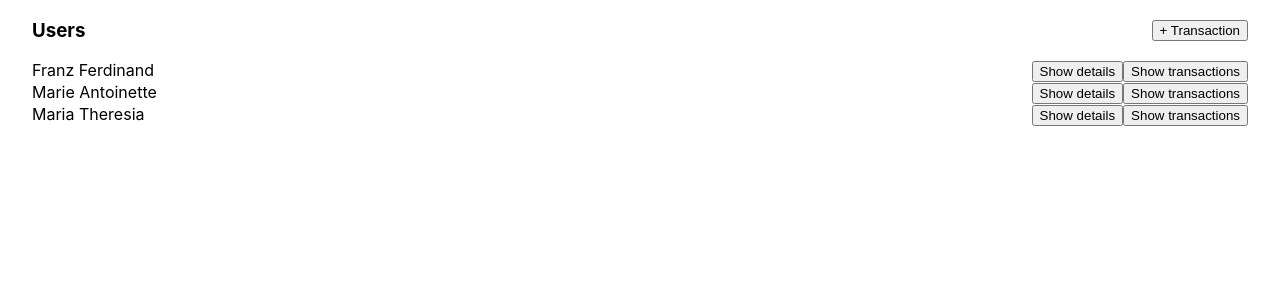
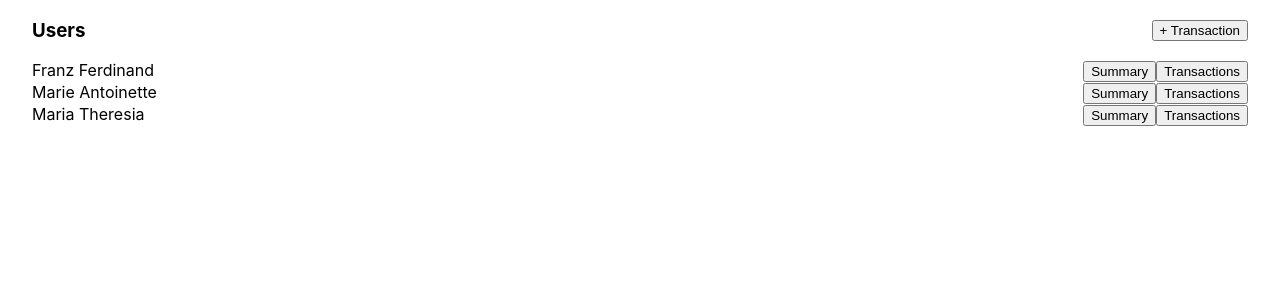
Before and after one commit to danielbartsch/salamantex-showcase, a React (Create React App) app: page / in a window 1280 px wide. Shown: the top 300 px of the page. Built offline with nearby package versions, Linux system fonts and the light colour scheme.

Commit message:
show latest transactions first

```diff
--- a/src/components/User.tsx
+++ b/src/components/User.tsx
@@ -1,5 +1,5 @@
 import * as React from "react"
-import { map } from "lodash"
+import { map, sortBy } from "lodash"
 import { CurrencyType } from "./CurrencyType"
 import { UserRepresentation } from "./UserRepresentation"
 import { Modal } from "./Modal"
@@ -12,29 +12,29 @@ import { DatabaseContext } from "../globals"
 import { getBalance } from "../utils"
 
 export const User = ({ user }: { user: UserType }) => {
-  const [showDetails, setShowDetails] = React.useState(false)
+  const [showSummary, setShowSummary] = React.useState(false)
   const [showTransactions, setShowTransactions] = React.useState(false)
   return (
     <>
       <div style={{ display: "flex", justifyContent: "space-between" }}>
         <UserRepresentation id={user.id} />
         <div>
-          <button onClick={() => setShowDetails((prev) => !prev)}>
-            Show details
+          <button onClick={() => setShowSummary((prev) => !prev)}>
+            Summary
           </button>
           <button onClick={() => setShowTransactions((prev) => !prev)}>
-            Show transactions
+            Transactions
           </button>
         </div>
       </div>
-      {showDetails && (
+      {showSummary && (
         <Modal
           title={
             <>
               Summary of <UserRepresentation id={user.id} />
             </>
           }
-          onClose={() => setShowDetails((prev) => !prev)}
+          onClose={() => setShowSummary((prev) => !prev)}
         >
           <div style={{ textDecoration: "underline", marginBottom: "0.75em" }}>
             {user.description}
@@ -157,13 +157,15 @@ const TransactionList = ({ user }: { user: UserType }) => {
             <th>Recipient/Sender</th>
           </thead>
           <tbody>
-            {transactions.map((transaction) => (
-              <Transaction
-                key={transaction.id}
-                meId={user.id}
-                transaction={transaction}
-              />
-            ))}
+            {sortBy(transactions, ({ created }) => -created).map(
+              (transaction) => (
+                <Transaction
+                  key={transaction.id}
+                  meId={user.id}
+                  transaction={transaction}
+                />
+              )
+            )}
           </tbody>
         </table>
       ) : (
```
